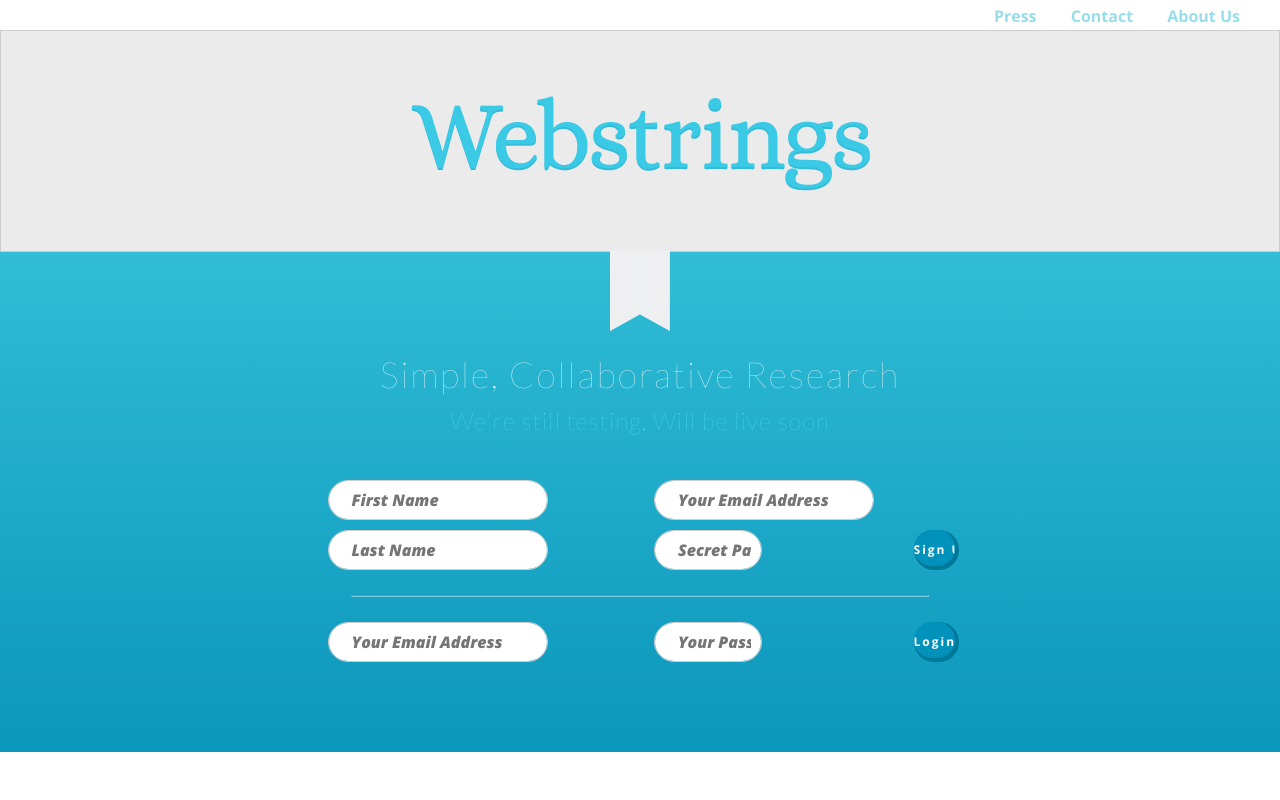
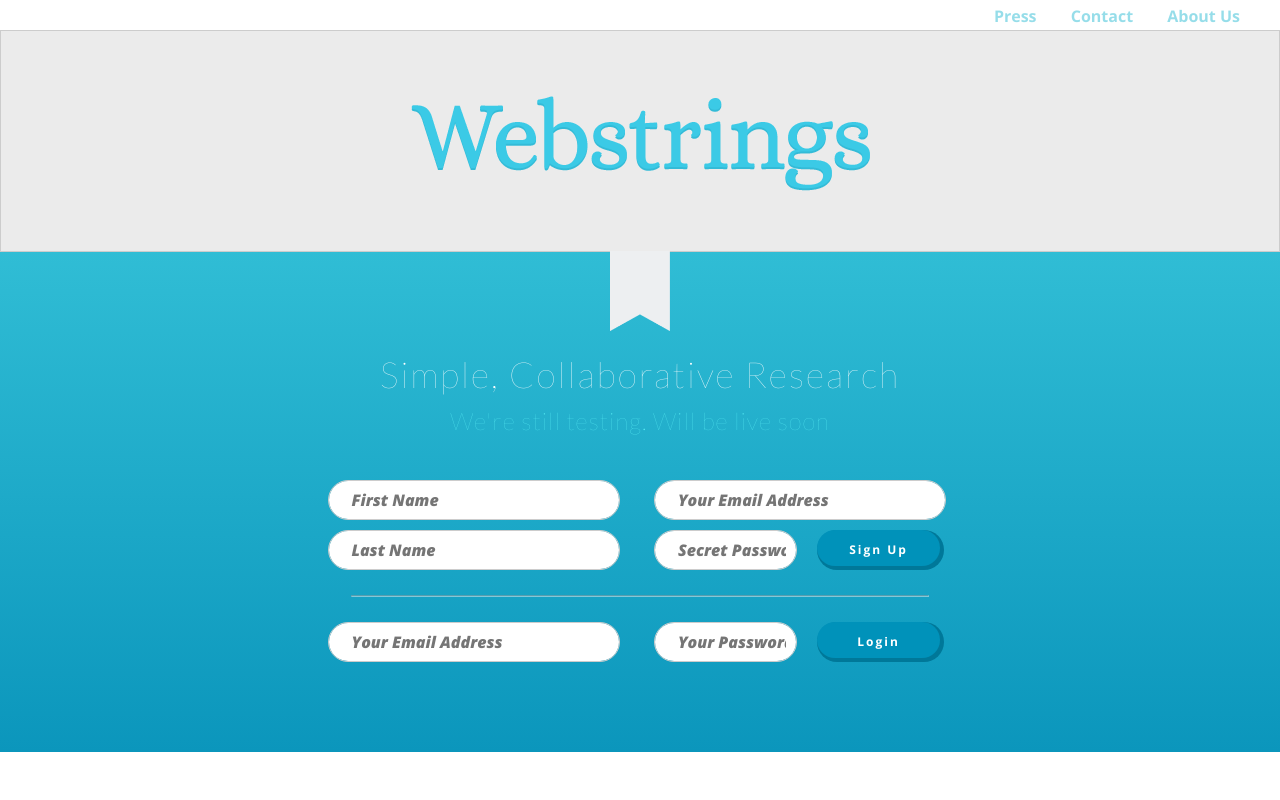
Before and after one commit to bcarlsen/webstrings, a CodeIgniter app: page / in a window 1280 px wide. Run offline with CodeIgniter, Linux system fonts and the light colour scheme; some libraries are stand-ins or nearby versions.

Commit message:
fixes forms on home page

```diff
--- a/public_html/less/forms.less
+++ b/public_html/less/forms.less
@@ -79,6 +79,7 @@ form {
       margin: 5px;
       float: right;
       color: white;
+
 
 
       border: none;
@@ -385,3 +386,19 @@ form {
     padding-left: 16px;
   }
 }
+
+ .sign_up_page form{
+          Input[type=submit] {
+            padding: 0 0 0 80%;
+          }
+
+          .input-wrapper{
+              width: 93%;
+          }
+
+          input[type=submit], input[type=button], button{
+            width: 80%;
+            padding: 18px 20px;
+            margin-right: 20px;
+          }
+}
```
Also changed, not shown: public_html/css/ws.css.
